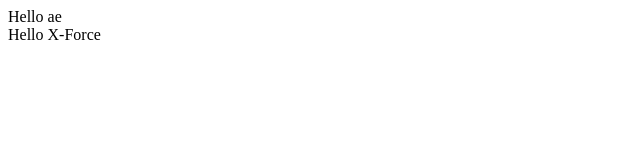
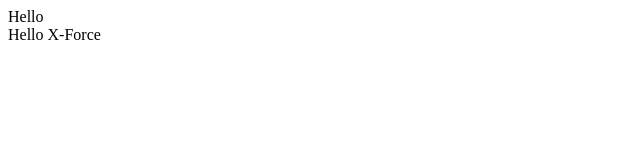
Before and after one commit to nguyenhoangthienchi/x-force, a React (Create React App) app: page / in a window 1280 px wide. Shown: the top 160 px of the page, without its empty margins (0-640 px from the left). Built offline with nearby package versions, Linux system fonts and the light colour scheme.

Commit message:
Revert "Update ae"
This reverts commit 38e9bcdf0521d32f9ce54b6149f6a23093b1213c.

```diff
--- a/src/index.js
+++ b/src/index.js
@@ -5,7 +5,7 @@
 const root = ReactDOM.createRoot(document.getElementById('root'));
 root.render(
   <React.StrictMode>
-    Hello ae
+    Hello
     <App />
   </React.StrictMode>
 );
```
